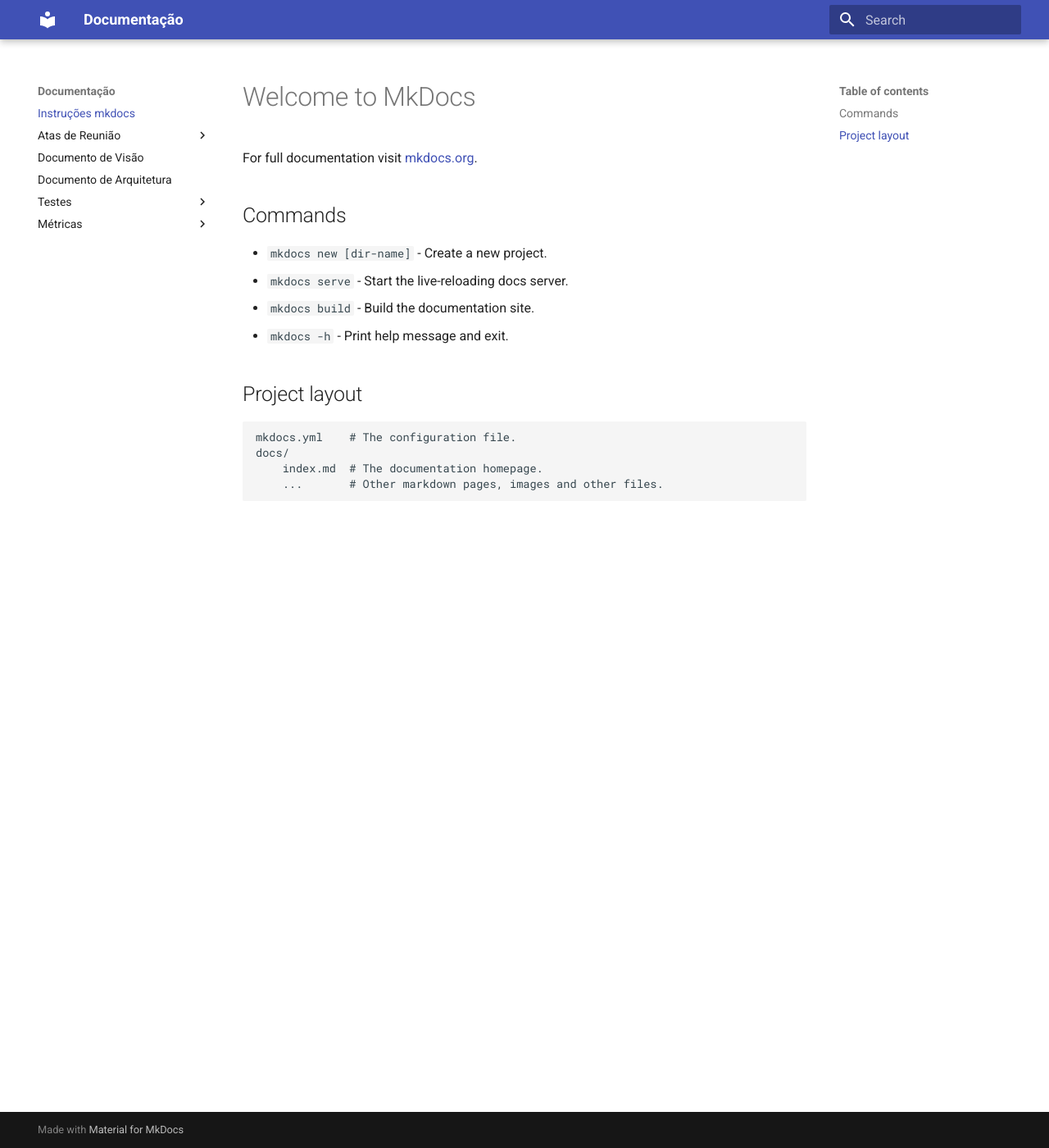
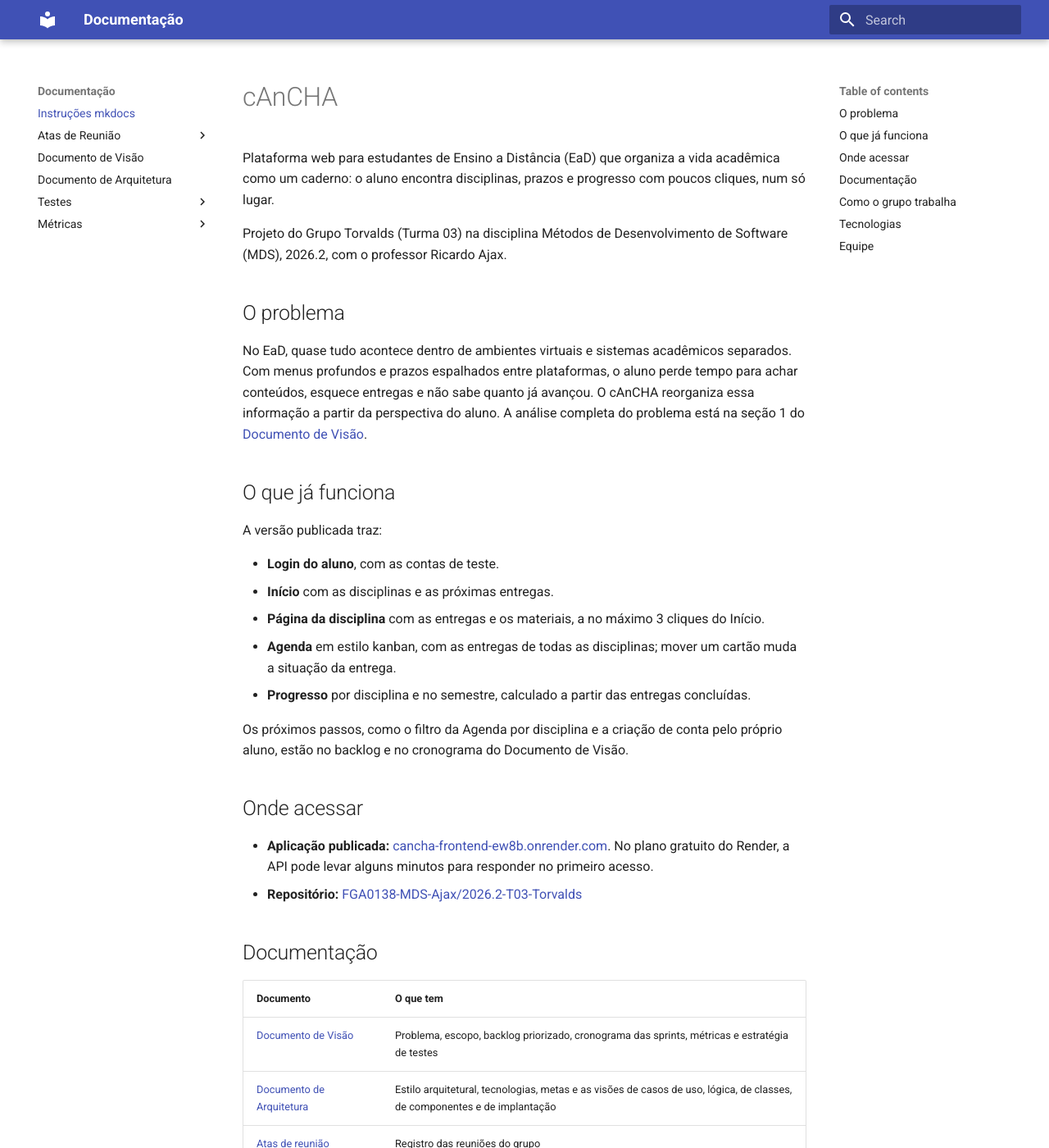
Before and after one commit to FGA0138-MDS-Ajax/2026.2-T03-Torvalds, an MkDocs documentation site: the page built from docs/index.md, in a window 1280 px wide and 1400 px high. Shown: the whole window at 82% size. Built offline with MkDocs 1.6.1 and Material for MkDocs 9.7.7, drawn with Linux system fonts in a browser that asks for light colours; some of the changed text lies outside the part shown.

Commit message:
docs(site): troca a página inicial padrão pela apresentação do cAnCHA (#140)

```diff
--- a/docs/index.md
+++ b/docs/index.md
@@ -1,17 +1,64 @@
-# Welcome to MkDocs
+# cAnCHA
 
-For full documentation visit [mkdocs.org](https://www.mkdocs.org).
+Plataforma web para estudantes de Ensino a Distância (EaD) que organiza a vida acadêmica como um caderno: o aluno encontra disciplinas, prazos e progresso com poucos cliques, num só lugar.
 
-## Commands
+Projeto do Grupo Torvalds (Turma 03) na disciplina Métodos de Desenvolvimento de Software (MDS), 2026.2, com o professor Ricardo Ajax.
 
-* `mkdocs new [dir-name]` - Create a new project.
-* `mkdocs serve` - Start the live-reloading docs server.
-* `mkdocs build` - Build the documentation site.
-* `mkdocs -h` - Print help message and exit.
+## O problema
 
-## Project layout
+No EaD, quase tudo acontece dentro de ambientes virtuais e sistemas acadêmicos separados. Com menus profundos e prazos espalhados entre plataformas, o aluno perde tempo para achar conteúdos, esquece entregas e não sabe quanto já avançou. O cAnCHA reorganiza essa informação a partir da perspectiva do aluno. A análise completa do problema está na seção 1 do [Documento de Visão](documento-de-visao.md).
 
-    mkdocs.yml    # The configuration file.
-    docs/
-        index.md  # The documentation homepage.
-        ...       # Other markdown pages, images and other files.
+## O que já funciona
+
+A versão publicada traz:
+
+- **Login do aluno**, com as contas de teste.
+- **Início** com as disciplinas e as próximas entregas.
+- **Página da disciplina** com as entregas e os materiais, a no máximo 3 cliques do Início.
+- **Agenda** em estilo kanban, com as entregas de todas as disciplinas; mover um cartão muda a situação da entrega.
+- **Progresso** por disciplina e no semestre, calculado a partir das entregas concluídas.
+
+Os próximos passos, como o filtro da Agenda por disciplina e a criação de conta pelo próprio aluno, estão no backlog e no cronograma do Documento de Visão.
+
+## Onde acessar
+
+- **Aplicação publicada:** [cancha-frontend-ew8b.onrender.com](https://cancha-frontend-ew8b.onrender.com). No plano gratuito do Render, a API pode levar alguns minutos para responder no primeiro acesso.
+- **Repositório:** [FGA0138-MDS-Ajax/2026.2-T03-Torvalds](https://github.com/FGA0138-MDS-Ajax/2026.2-T03-Torvalds)
+
+## Documentação
+
+| Documento | O que tem |
+|---|---|
+| [Documento de Visão](documento-de-visao.md) | Problema, escopo, backlog priorizado, cronograma das sprints, métricas e estratégia de testes |
+| [Documento de Arquitetura](documento-de-arquitetura.md) | Estilo arquitetural, tecnologias, metas e as visões de casos de uso, lógica, de classes, de componentes e de implantação |
+| [Atas de reunião](atas-reuniao/index.md) | Registro das reuniões do grupo |
+| [Relatório de testes da Sprint 7](testes/relatorio-sprint-7.md) | Execução dos casos de teste funcionais |
+| [Registro de métricas](metricas/relatorio-sprints-6-e-7.md) | Valores das métricas do GQM por sprint |
+
+## Como o grupo trabalha
+
+O grupo usa Scrum com práticas do XP, em sprints de uma semana, com Planning, Review e Retrospectiva. O backlog é priorizado com MoSCoW, e cada tarefa entra por pull request, com a integração contínua passando e a aprovação de um integrante que não fez a tarefa.
+
+## Tecnologias
+
+| Camada | Tecnologia |
+|---|---|
+| Frontend | React com Vite |
+| Backend | Java 21 e Spring Boot (API REST) |
+| Banco de dados | PostgreSQL, com migrações Flyway |
+| Autenticação | Spring Security com JWT |
+| Integração contínua | GitHub Actions |
+| Publicação | Render, com o banco no Neon |
+
+## Equipe
+
+| Integrante | Função |
+|---|---|
+| Ana Jullia Barbara Mendes Lopes | Scrum Master e QA |
+| Eduardo Viana Ribeiro da Silva | Product Owner |
+| Gustavo Linhares Lima | Desenvolvedor |
+| Jefferson de Souza Reis | Desenvolvedor |
+| João Lucas R. Cabral | Designer e QA |
+| Pedro Henrique Galdino de Andrade Wollmann | Desenvolvedor |
+| Pedro Lucas Souza Silva | Desenvolvedor |
+| Thiago Kauã de Sousa Cardoso | Desenvolvedor |
```
